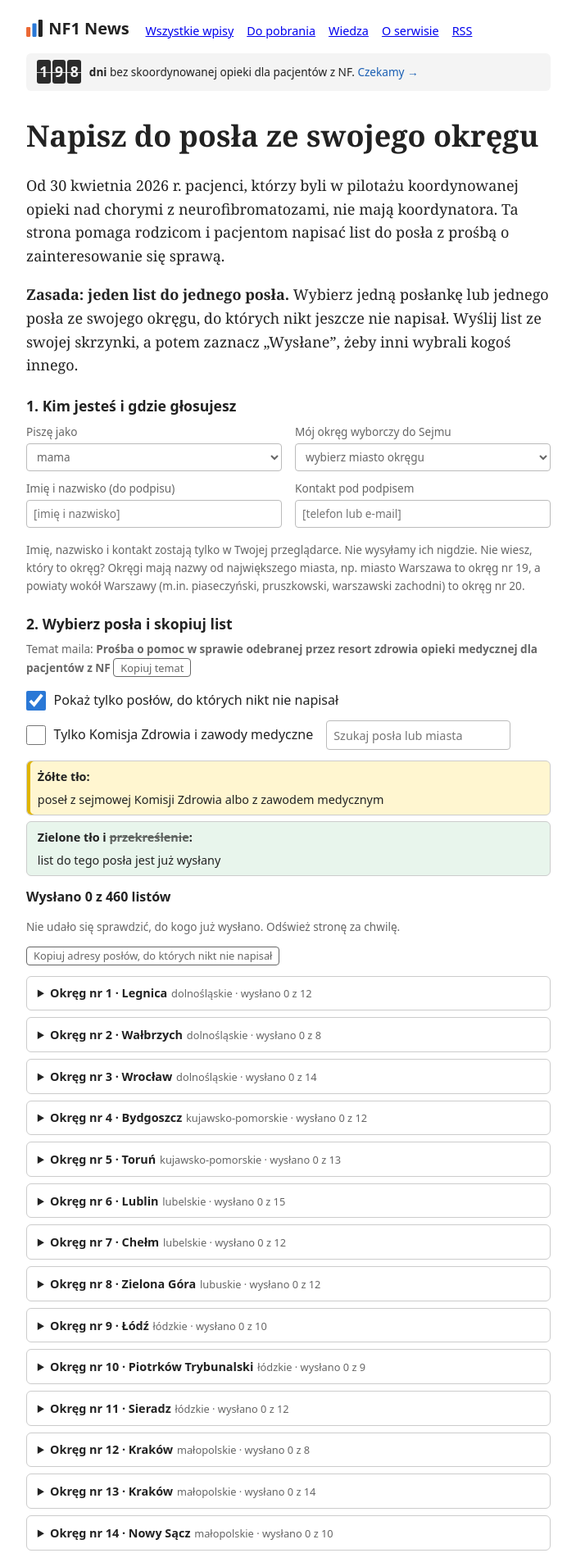
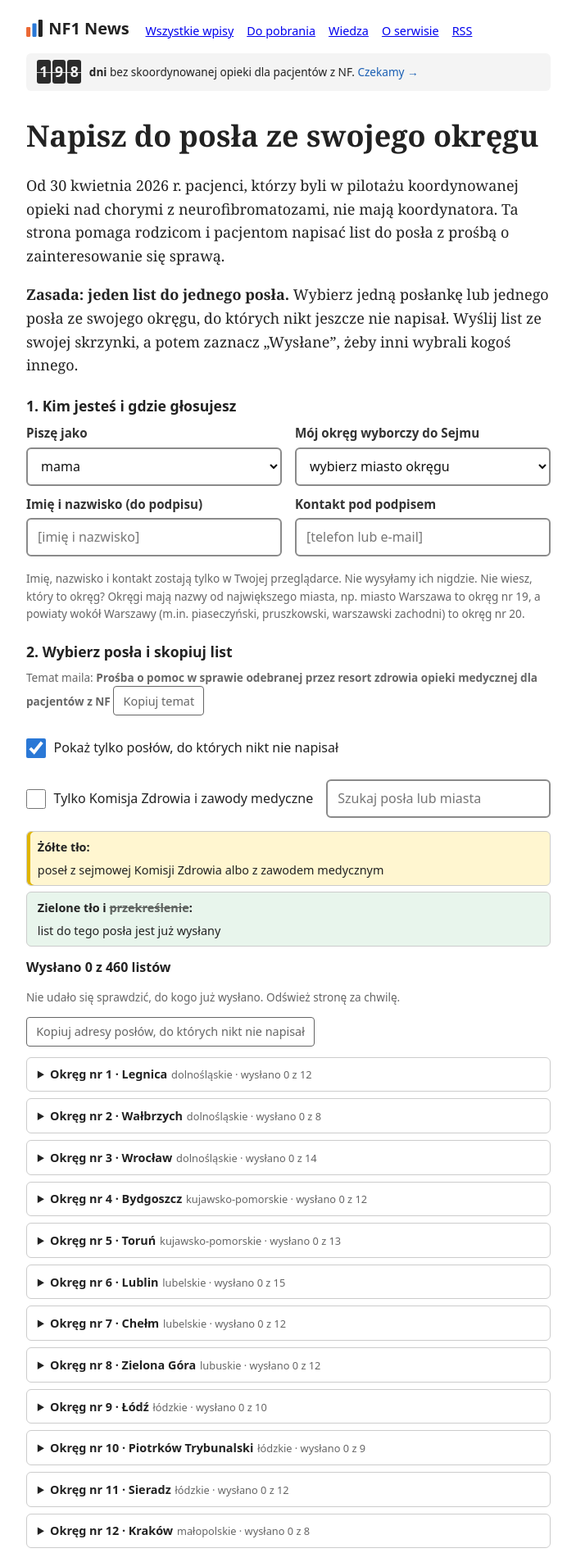
Before and after one commit to sylwiaeb/nf1news, a Jekyll site: the page built from napisz-do-posla.html, in a window 1280 px wide. Shown: the top 1895 px of the page at 82% size, without its empty margins (288-991 px from the left). Built offline with Jekyll 4.4.1, drawn with Linux system fonts in a browser that asks for light colours.

Commit message:
Napisz do posła: czytelniejsze pola formularza, telefony i czytniki ekranu
- pola 16 px (iPhone nie powiększa strony przy wpisywaniu), grubsza ramka, wyraźne etykiety
- przyciski i pola do zaznaczenia min. 36–44 px wysokości
- przyciski i pola „Wysłane” mają w nazwie imię posła dla czytników ekranu
- po kliknięciu fokus wraca na ten sam element

Co-Authored-By: Claude Opus 5.5 <noreply@anthropic.com>
Claude-Session: https://claude.ai/code/session_019jaYARiPE6Frw2ACyjsLsX

```diff
--- a/napisz-do-posla.html
+++ b/napisz-do-posla.html
@@ -9,19 +9,25 @@ description: "Lista posłów w podziale na 41 okręgi wyborcze, z gotową treśc
 ---
 <style>
   .pos { font-family: system-ui, sans-serif; font-size: 0.9rem; }
+  .pos .sr { position: absolute; width: 1px; height: 1px; overflow: hidden; clip: rect(0 0 0 0); white-space: nowrap; }
   .pos .krok { margin: 1.5rem 0 0.6rem; font-size: 1.1rem; }
   .pos .ust { display: grid; grid-template-columns: repeat(auto-fit, minmax(14rem, 1fr)); gap: 0.6rem 1rem; margin: 0 0 1rem; }
-  .pos label { display: flex; flex-direction: column; gap: 0.2rem; color: #666; font-size: 0.85rem; }
-  .pos label.chk { flex-direction: row; align-items: center; gap: 0.6rem; color: inherit; font-size: 1rem; cursor: pointer; padding: 0.2rem 0; }
+  .pos label { display: flex; flex-direction: column; gap: 0.35rem; color: #333; font-size: 0.95rem; font-weight: 600; }
+  .pos label.chk { flex-direction: row; align-items: center; gap: 0.6rem; color: inherit; font-size: 1rem; font-weight: 400; cursor: pointer; padding: 0.3rem 0; min-height: 2.75rem; }
   .pos label.chk input[type=checkbox] { width: 1.5rem; height: 1.5rem; margin: 0; flex: none; accent-color: var(--c1); cursor: pointer; }
-  .pos input[type=text], .pos input[type=search], .pos select { font: inherit; color: inherit; background: none; border: 1px solid #bbb; border-radius: 4px; padding: 0.35rem 0.5rem; min-width: 0; }
+  .pos input[type=text], .pos input[type=search], .pos select { font: 400 1rem/1.3 system-ui, sans-serif; color: #111; background-color: #fff; border: 2px solid #8a8a8a; border-radius: 6px; padding: 0.6rem 0.75rem; min-height: 2.9rem; min-width: 0; width: 100%; box-sizing: border-box; }
+  .pos input::placeholder { color: #767676; opacity: 1; }
+  .pos input:focus, .pos select:focus { outline: 3px solid var(--c1); outline-offset: 1px; border-color: var(--c1); }
+  .pos #szukaj { flex: 1 1 14rem; width: auto; }
+  .pos .btn { min-height: 2.5rem; font-size: 0.95rem; }
+  .pos .btn.small { min-height: 2.25rem; padding: 0.3rem 0.7rem; font-size: 0.9rem; }
   .pos .filtry { display: flex; flex-wrap: wrap; gap: 0.5rem 1rem; align-items: center; margin: 0 0 0.8rem; }
   .pos .stan { color: #666; font-size: 0.85rem; margin: 0 0 0.8rem; }
   .pos details { border: 1px solid #ccc; border-radius: 6px; margin: 0 0 0.5rem; }
   .pos summary { cursor: pointer; padding: 0.55rem 0.8rem; }
   .pos summary .okr { font-weight: 700; }
   .pos summary .meta { color: #666; font-size: 0.8rem; margin-left: 0.3rem; }
-  .pos summary .moj { font-size: 0.75rem; padding: 0.05rem 0.45rem; border-radius: 99px; background: var(--c1); color: #fff; margin-left: 0.3rem; white-space: nowrap; }
+  .pos summary .moj { font-size: 0.75rem; padding: 0.05rem 0.45rem; border-radius: 99px; background: #1a5fb4; color: #fff; margin-left: 0.3rem; white-space: nowrap; }
   .pos .posel { padding: 0.6rem 0.8rem; border-top: 1px solid #ddd; display: flex; flex-direction: column; gap: 0.3rem; }
   .pos .posel.zdr { background: #fff6d0; box-shadow: inset 4px 0 0 #e0b400; }
   .pos .posel.wys { background: #e8f5ec; }
@@ -41,7 +47,10 @@ description: "Lista posłów w podziale na 41 okręgi wyborcze, z gotową treśc
   .pos .toast.on { opacity: 1; }
   @media (prefers-color-scheme: dark) {
     .pos .legenda .posel { border-color: #444; }
-    .pos label, .pos .stan, .pos summary .meta, .pos .klub { color: #aaa; }
+    .pos .stan, .pos summary .meta, .pos .klub { color: #aaa; }
+    .pos label { color: #e6e6e6; }
+    .pos input[type=text], .pos input[type=search], .pos select { color: #f2f2f2; background-color: #222; border-color: #888; }
+    .pos input::placeholder { color: #9a9a9a; }
     .pos details { border-color: #444; }
     .pos .posel { border-color: #333; }
     .pos .posel.zdr { background: #3a3110; box-shadow: inset 4px 0 0 #c9a227; }
@@ -51,6 +60,7 @@ description: "Lista posłów w podziale na 41 okręgi wyborcze, z gotową treśc
     .pos pre.list { border-color: #444; }
     .pos .toast { background: #eee; color: #111; }
   }
+  @media (max-width: 480px) { .pos .ust { grid-template-columns: 1fr; } .pos #szukaj { flex-basis: 100%; } }
   @media (prefers-reduced-motion: reduce) { .pos .toast { transition: none; } }
 </style>
 
@@ -196,14 +211,14 @@ description: "Lista posłów w podziale na 41 okręgi wyborcze, z gotową treśc
       ps.forEach(function (p) {
         var s = wyslane[p.id], zw = p.k === 1 ? 'Szanowna Pani Posłanko' : 'Szanowny Panie Pośle';
         html += '<div class="posel' + (p.zdrowie.length ? ' zdr' : '') + (s ? ' wys' : '') + '">' +
-          '<div><span class="imie">' + esc(p.imie) + '</span> <span class="klub">' + esc(p.klub) + '</span></div>' +
+          '<div><span class="imie">' + esc(p.imie) + '</span>' + (s ? '<span class="sr"> (list wysłany)</span>' : '') + ' <span class="klub">' + esc(p.klub) + '</span></div>' +
           p.zdrowie.map(function (z) { return '<div class="why">' + esc(z) + '</div>'; }).join('') +
-          '<div class="rzad"><span class="mail">' + esc(p.email) + '</span>' + (s ? '' : '<button type="button" class="btn small" data-akcja="mail" data-id="' + p.id + '">Kopiuj adres</button>') + '</div>';
+          '<div class="rzad"><span class="mail">' + esc(p.email) + '</span>' + (s ? '' : '<button type="button" class="btn small" data-akcja="mail" data-id="' + p.id + '">Kopiuj adres<span class="sr"> ' + esc(p.imie) + '</span></button>') + '</div>';
         if (s && !moje[p.id]) {
           html += '<div class="ok">List już wysłany. Wybierz inną osobę.</div>';
         } else {
-          html += (s ? '<div class="ok">Wysłano. Dziękujemy!</div>' : '<div class="rzad"><button type="button" class="btn" data-akcja="list" data-id="' + p.id + '">Kopiuj treść listu</button><button type="button" class="btn" data-akcja="pokaz" data-id="' + p.id + '" aria-expanded="' + !!pokazane[p.id] + '">' + (pokazane[p.id] ? 'Zwiń list' : 'Pokaż list') + '</button></div>' + (pokazane[p.id] ? '<pre class="list">' + esc(list(p)) + '</pre>' : '')) +
-            '<label class="chk" for="w' + p.id + '"><input type="checkbox" id="w' + p.id + '" data-akcja="wyslane" data-id="' + p.id + '"' + (s ? ' checked' : '') + '> Wysłane</label>';
+          html += (s ? '<div class="ok">Wysłano. Dziękujemy!</div>' : '<div class="rzad"><button type="button" class="btn" data-akcja="list" data-id="' + p.id + '">Kopiuj treść listu<span class="sr"> do ' + esc(p.imie) + '</span></button><button type="button" class="btn" data-akcja="pokaz" data-id="' + p.id + '" aria-expanded="' + !!pokazane[p.id] + '">' + (pokazane[p.id] ? 'Zwiń list' : 'Pokaż list') + '<span class="sr"> do ' + esc(p.imie) + '</span></button></div>' + (pokazane[p.id] ? '<pre class="list">' + esc(list(p)) + '</pre>' : '')) +
+            '<label class="chk" for="w' + p.id + '"><input type="checkbox" id="w' + p.id + '" data-akcja="wyslane" data-id="' + p.id + '"' + (s ? ' checked' : '') + '> Wysłane<span class="sr"> list do ' + esc(p.imie) + '</span></label>';
         }
         html += '</div>';
       });
```
Also changed, not shown: other parts of napisz-do-posla.html (+5 -0 lines).
